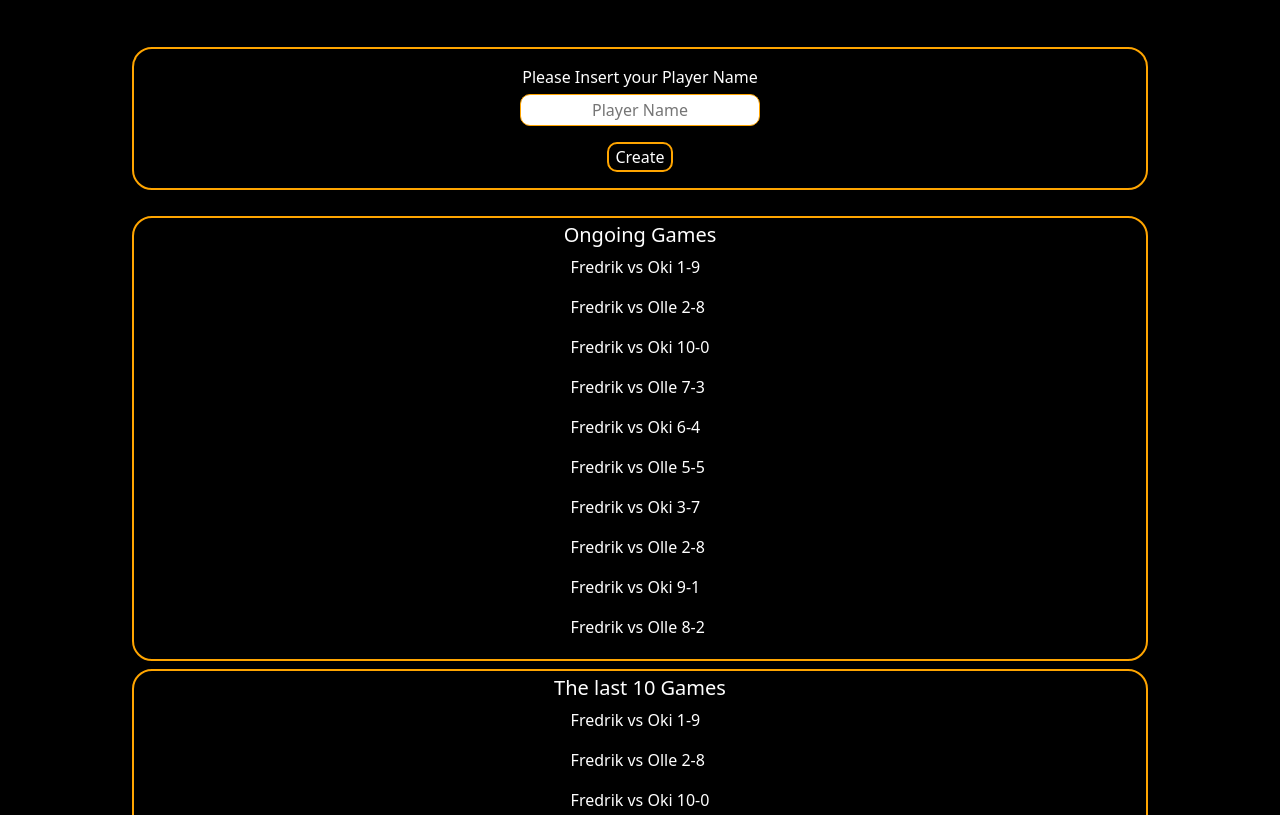
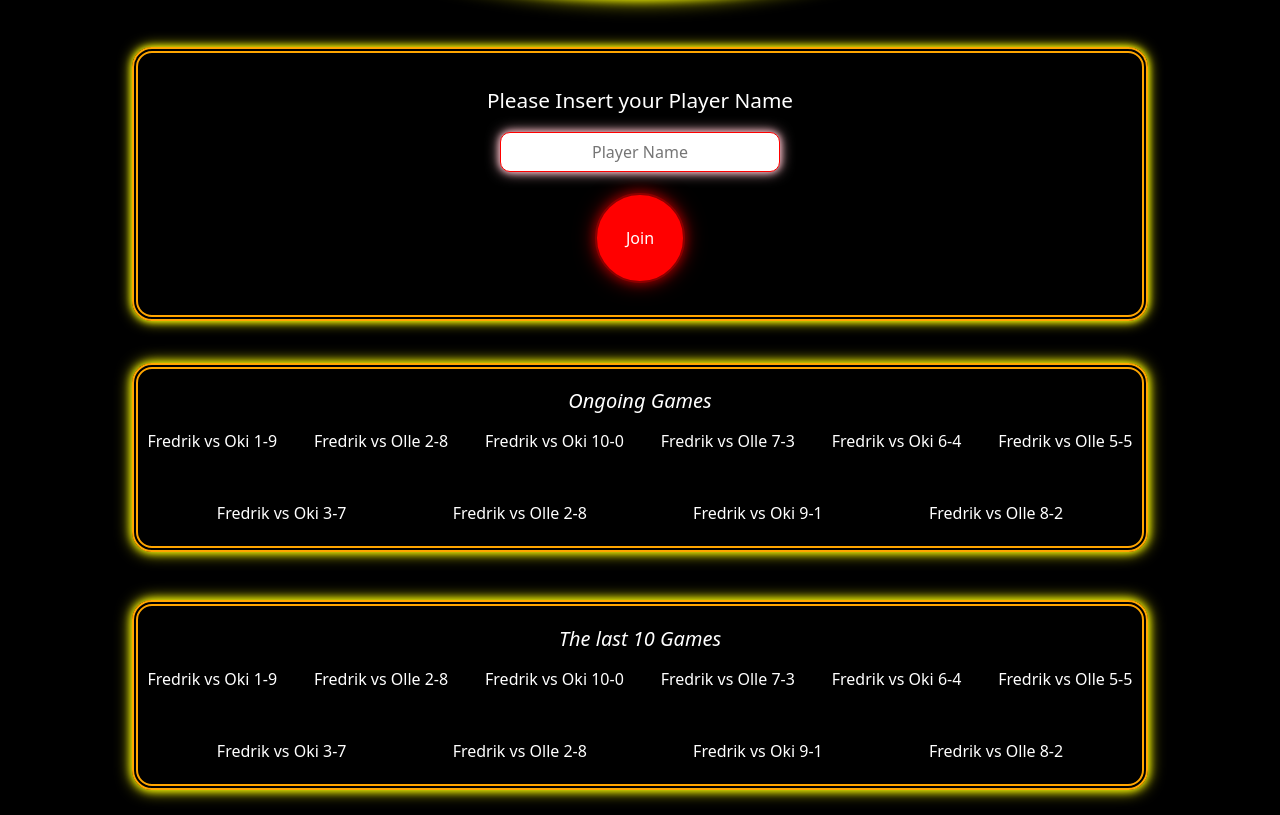
Before and after one commit to KettleWulf/whack-a-mole, a website built with Vite: page frontend/index.html in a window 1280 px wide. Shown: the part 705-1520 px from the top of the page. Built offline with nearby package versions, Linux system fonts and the light colour scheme; no server answers.

Commit message:
Made some responsivity and styling

```diff
--- a/frontend/index.html
+++ b/frontend/index.html
@@ -15,7 +15,7 @@
             <div id="sektion1">
 				<h1>Wellcome to a FOO creation!!</h1>
                 <div class="game-logo">
-					<img src="./src/FrontImage1.jpeg" class="logo-image">
+					<img src="./src/FrontImage1.jpeg" alt="Picture of a Mole" class="logo-image">
 				</div>
                 <div class="player-wrapper">
                     <form id="player-form">
@@ -23,7 +23,7 @@
                             <label for="playername" class="input-label">Please Insert your Player Name</label>
                             <input type="text" id="playername" class="input-field" placeholder="Player Name">
                         </div>
-                        <button type="submit" id="connectBtn">Create</button>
+                        <button type="submit" id="connectBtn" class="playerBtn">Join</button>
                     </form>
                 </div>
             </div>
--- a/frontend/src/assets/scss/style.scss
+++ b/frontend/src/assets/scss/style.scss
@@ -14,11 +14,18 @@ h1 {
 	padding-top: 0.5em;
 }
 
+h5 {
+	margin-bottom: 0.8em;
+	font-style: italic;
+	padding-top: 0.8em;
+}
+
 .game-logo {
 	width: 80%;
 	height: 65%;
 	border: 4px solid orange;
 	border-radius: 50%;
+	box-shadow: 0 0 10px yellow, 0 0 20px yellow;
 	overflow: hidden;
 	display: flex;
 	justify-content: center;
@@ -32,9 +39,10 @@ h1 {
 }
 
 .player-wrapper {
-	border: 2px solid orange;
+	border: 6px double orange;
 	border-radius: 20px;
-	padding: 1em;
+	box-shadow: 0 0 7px yellow, 0 0 14px yellow;
+	padding: 2em;
 	width: 80%;
 }
 
@@ -51,7 +59,7 @@ h1 {
 	flex-direction: column;
 	justify-content: center;
 	align-items: center;
-	gap: 0.3em;
+	gap: 1em;
 }
 
 .input-label {
@@ -60,21 +68,38 @@ h1 {
 
 .input-field {
 	color: white;
-	border: 1px solid orange;
+	border: 1px solid red;
 	border-radius: 10px;
+	box-shadow: 0 0 13px darkred, 0 0 26px darkred;
 	text-align: center;
 	padding: 0.2em;
+	width: 230px;
+	height: 40px;
 }
 
-#connectBtn {
+.playerBtn {
 	text-align: center;
 	display: flex;
 	justify-content: center;
 	align-items: center;
 	color: white;
-	border: 2px solid orange;
-	border-radius: 10px;
-	background-color: black;
+	border: 2px solid darkred;
+	box-shadow: 0 0 10px darkred, 0 0 20px darkred;
+	background-color: red;
+	width: 90px;
+    height: 90px;
+    border-radius: 50%;
+	margin-top: 0.3em;
+}
+
+.playerBtn:hover {
+    background-color: darkred;
+    border-color: red;
+}
+
+.playerBtn:active {
+    background-color: maroon;
+    border-color: black;
 }
 
 #sektion1 {
@@ -88,12 +113,12 @@ h1 {
 
 #sektion2 {
     padding: 0.3em;
-	margin-top: 1em;
+	margin-top: 2em;
 	display: flex;
 	flex-direction: column;
 	justify-content: center;
 	align-items: center;
-	gap: 0.5em;
+	gap: 3em;
 }
 
 .ongoing-games {
@@ -101,8 +126,9 @@ h1 {
 	flex-direction: column;
 	justify-content: center;
 	align-items: center;
-	border: 2px solid orange;
+	border: 6px double orange;
 	border-radius: 20px;
+	box-shadow: 0 0 8px yellow, 0 0 16px yellow;
 	padding: 0.3em;
 	width: 80%;
 	color: white;
@@ -113,8 +139,9 @@ h1 {
 	flex-direction: column;
 	justify-content: center;
 	align-items: center;
-	border: 2px solid orange;
+	border: 6px double orange;
 	border-radius: 20px;
+	box-shadow: 0 0 8px yellow, 0 0 16px yellow;
 	padding: 0.3em;
 	width: 80%;
 	color: white;
@@ -125,8 +152,9 @@ h1 {
 	flex-direction: column;
 	justify-content: center;
 	align-items: center;
-	border: 2px solid orange;
+	border: 6px double orange;
 	border-radius: 20px;
+	box-shadow: 0 0 8px yellow, 0 0 16px yellow;
 	padding: 0.3em;
 	width: 80%;
 	color: white;
@@ -200,3 +228,36 @@ h1 {
 	background-size: 100% 145%;
 	background-position: center;
 }
+
+@media all and (min-width: 560px) {
+
+	.input-label {
+		font-size: 1.3rem;
+	}
+
+	.input-field {
+		box-shadow: 0 0 7px pink, 0 0 14px pink;
+		width: 280px;
+		height: 40px;
+	}
+
+	.ongoing-games-data {
+		display: flex;
+		flex-wrap: wrap;
+		justify-content: space-evenly;
+		align-items: center;
+		gap: 2em;
+	}
+
+	.games-data {
+		display: flex;
+		flex-wrap: wrap;
+		justify-content: space-evenly;
+		align-items: center;
+		gap: 2em;
+	}
+}
+
+@media all and (min-width: 860px) {}
+
+@media all and (min-width: 1000px) {}
```
